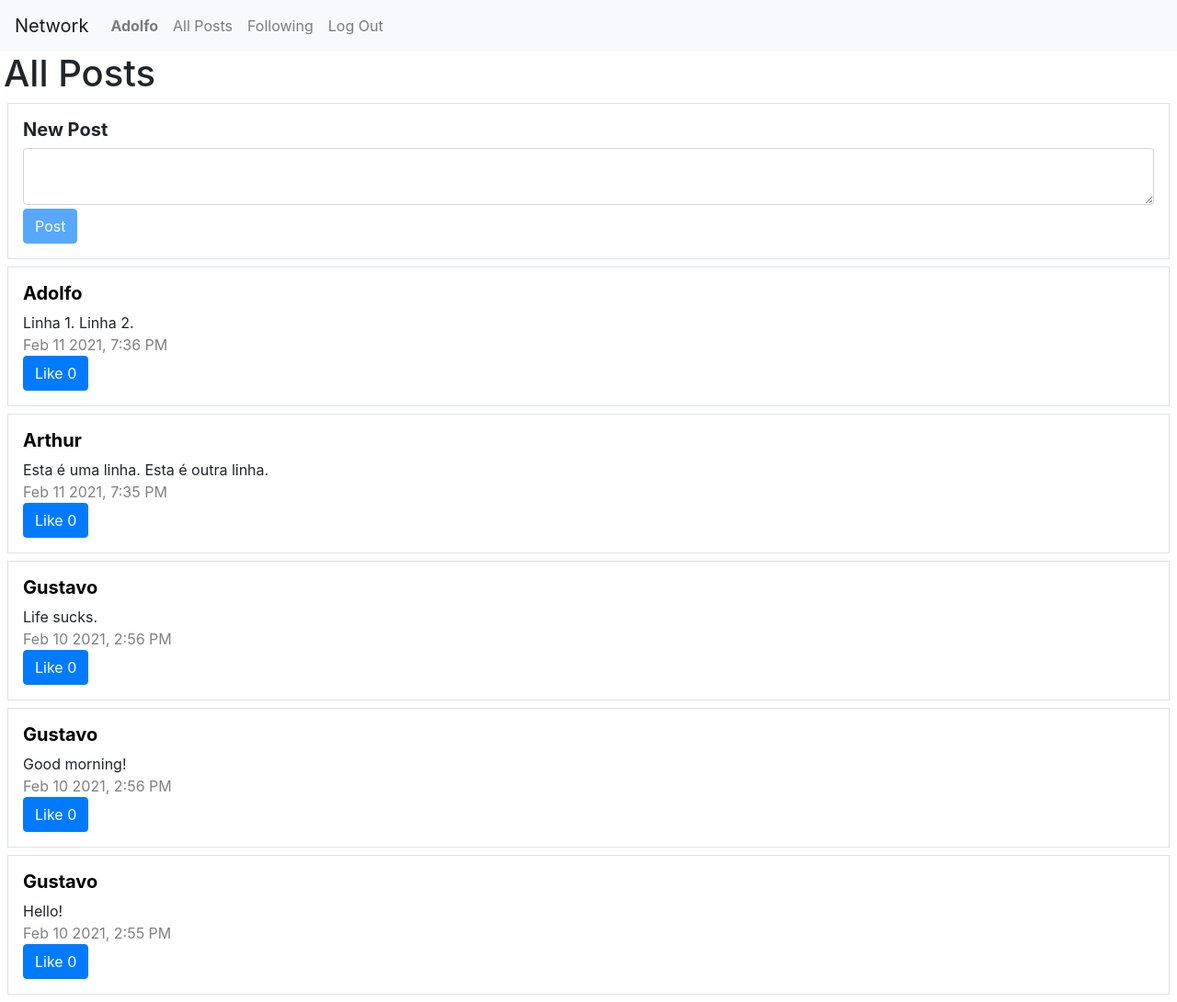
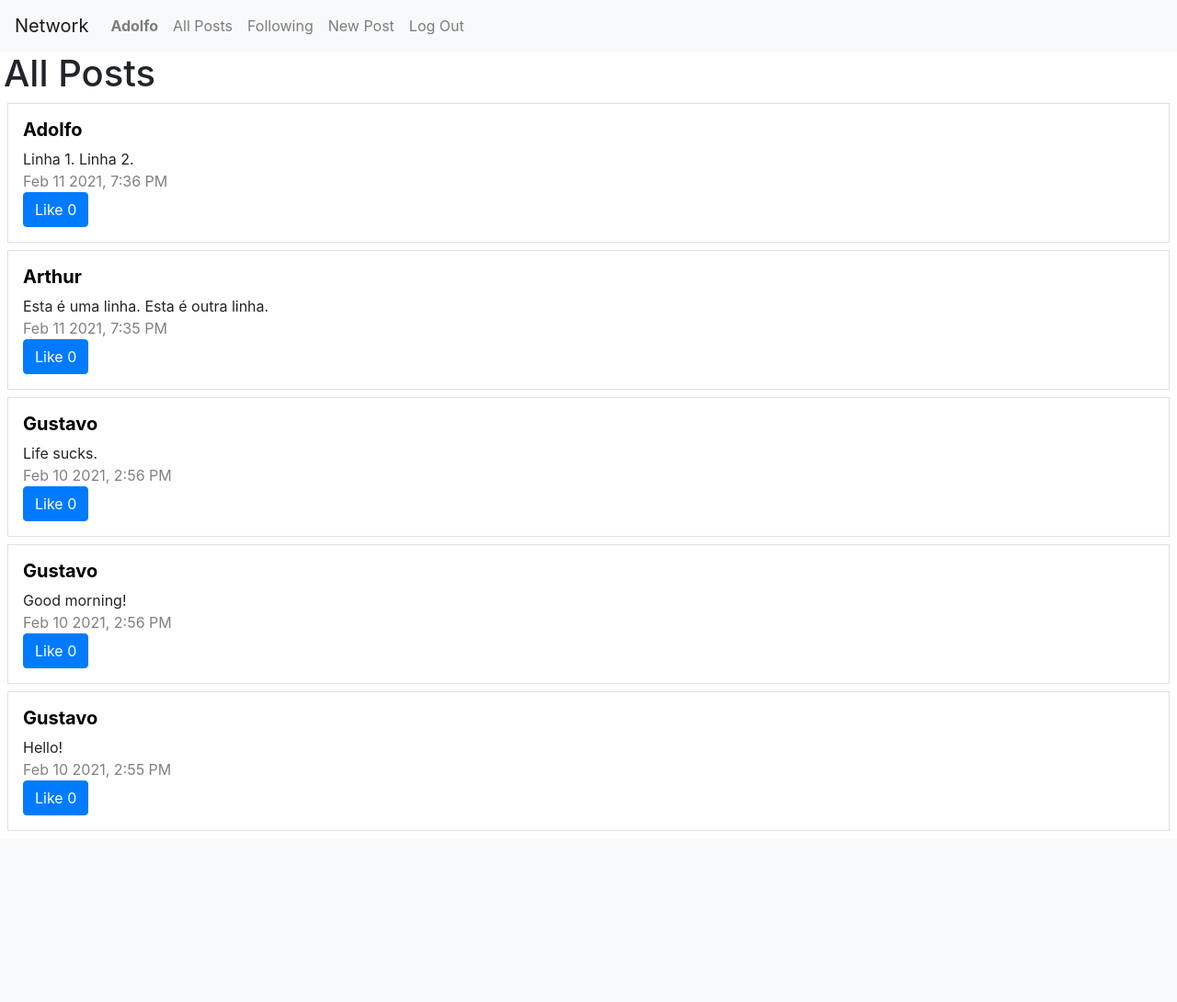
Before and after one commit to GustavoSchwantz/network-project, a Django app: page / in a window 1280 px wide. Shown: the whole page at 92% size. After the commit the page ends 904 px from the top, so only its background shows below. Run offline with Django 3.2, Linux system fonts and the light colour scheme; a user stored in the database is signed in; data comes from the database, SQL or seed files in the repository; both versions use the stored data as it was after the commit; some libraries are stand-ins or nearby versions.

Commit message:
Changing New Post

```diff
--- a/network/project4/network/static/network/post.js
+++ b/network/project4/network/static/network/post.js
@@ -1,22 +1,20 @@
 document.addEventListener('DOMContentLoaded', function() {
+    load_posts();
+});
 
-    // Select the username list item
-    const user = document.querySelector('#user');
-
-    // Enable write a new post just if the user is signed in
-    if (user) {
-        console.log('Há um usuário logado.');
-        new_post();
-    }
-    else {
-        console.log('Não há nenhum usuário logado.');
-    }
-
-    load_posts()
-});
+function profile_page(username) {
+    console.log(`This is the profile page of ${username}.`);
+}
 
 // Load a set of posts
 function load_posts() {
+
+    // Show the header for all the posts
+    document.querySelector('h1').innerHTML = 'All Posts';
+
+    // Hide textarea view and show posts view
+    document.querySelector('#textarea-view').style.display = 'none';
+    document.querySelector('#posts-view').style.display = 'block';
 
     // Get all posts and add them to the DOM
     fetch('/posts')
@@ -34,17 +32,24 @@ function add_post(contents) {
     // Create new post
     const post = document.createElement('div');
     post.className = 'm-2 p-3 border';
-    post.innerHTML = `<a style="color:black" href="/profile/${contents.username}"><h5><b>${contents.username}</b></h5></a>
+    post.innerHTML = `<a style="color:black" href="javascript:void(0);" onclick="profile_page('${contents.username}');"><h5><b>${contents.username}</b></h5></a>
                       ${contents.content} <br>
                       <span style="color:gray">${contents.timestamp}</span> <br>
                       <button class="btn btn-primary">Like ${contents.likes}</button>`
 
     // Add post to DOM
-    document.querySelector('#posts').append(post);
+    document.querySelector('#posts-view').append(post);
 }
 
 // Write a new post for users who are signed in
 function new_post() {
+
+    // Show the header for new post
+    document.querySelector('h1').innerHTML = 'New Post';
+
+    // Show textarea view and hide posts view
+    document.querySelector('#textarea-view').style.display = 'block';
+    document.querySelector('#posts-view').style.display = 'none';
 
     // Select the submit button and textarea to be used later
     const submit    = document.querySelector('#submit');
@@ -83,8 +88,8 @@ function new_post() {
         // Clear out textarea:
         newPost.value = '';
 
-        // Disable the submit button again:
-        submit.disabled = true;
+        // Go to all posts page after sent
+        load_posts();
 
         // Stop form from submitting
         return false;
--- a/network/project4/network/templates/network/index.html
+++ b/network/project4/network/templates/network/index.html
@@ -1,19 +1,18 @@
 {% extends "network/layout.html" %}
 
 {% block body %}
-    <h1 class="ml-1">All Posts</h1>
 
-    {% if user.is_authenticated %}
-        <div class="m-2 p-3 border" id="post-view">
-            <h5><b>New Post</b></h5>
-            <form>
-                <textarea class="form-control" id="content"></textarea>
-                <input class="mt-1 btn btn-primary" id="submit" type="submit" value="Post">
-            </form>
-        </div>
-    {% endif %}
+    <h1 class="ml-1"></h1>
 
-    <div id="posts">
+    <div class="m-2 p-3 border" id="textarea-view">
+        <h5><b>What's happening?</b></h5>
+        <form>
+            <textarea class="form-control" id="content"></textarea>
+            <input class="mt-1 btn btn-primary" id="submit" type="submit" value="Post">
+        </form>
+    </div>
+
+    <div id="posts-view">
     </div>
 
 {% endblock %}
--- a/network/project4/network/templates/network/layout.html
+++ b/network/project4/network/templates/network/layout.html
@@ -18,7 +18,7 @@
               <ul class="navbar-nav mr-auto">
                 {% if user.is_authenticated %}
                     <li class="nav-item" id="user">
-                        <a class="nav-link" href="{% url 'profile' user.username %}"><strong>{{ user.username }}</strong></a>
+                        <a class="nav-link" href="javascript:void(0);" onclick="profile_page(`{{user.username}}`);"><strong>{{ user.username }}</strong></a>
                     </li>
                 {% endif %}
                 <li class="nav-item">
@@ -27,6 +27,9 @@
                 {% if user.is_authenticated %}
                     <li class="nav-item">
                         <a class="nav-link" href="#">Following</a>
+                    </li>
+                    <li class="nav-item">
+                        <a class="nav-link" href="javascript:void(0);" onclick="new_post();">New Post</a>
                     </li>
                     <li class="nav-item">
                         <a class="nav-link" href="{% url 'logout' %}">Log Out</a>
```
Also changed, not shown: network/project4/network/templates/network/profile.html (deleted, +0 -7 lines), network/project4/db.sqlite3.
